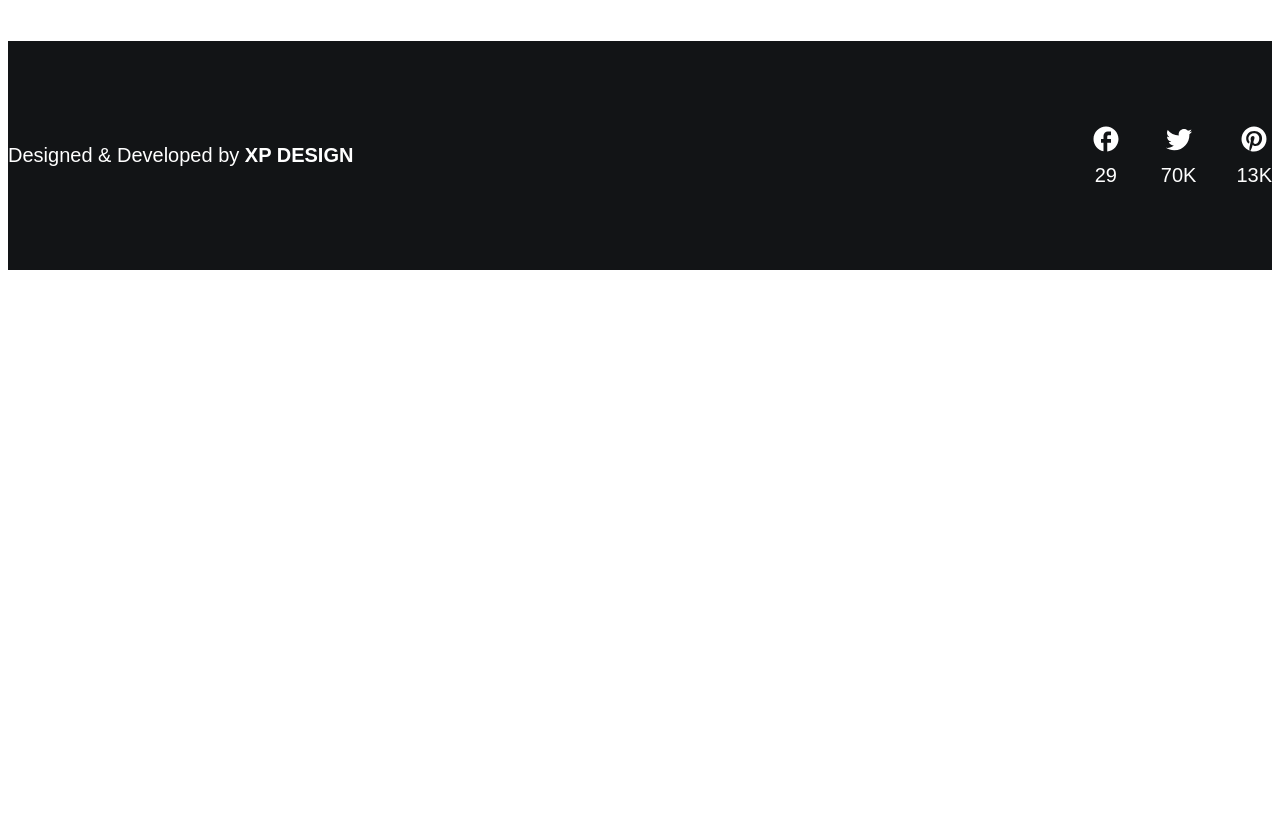
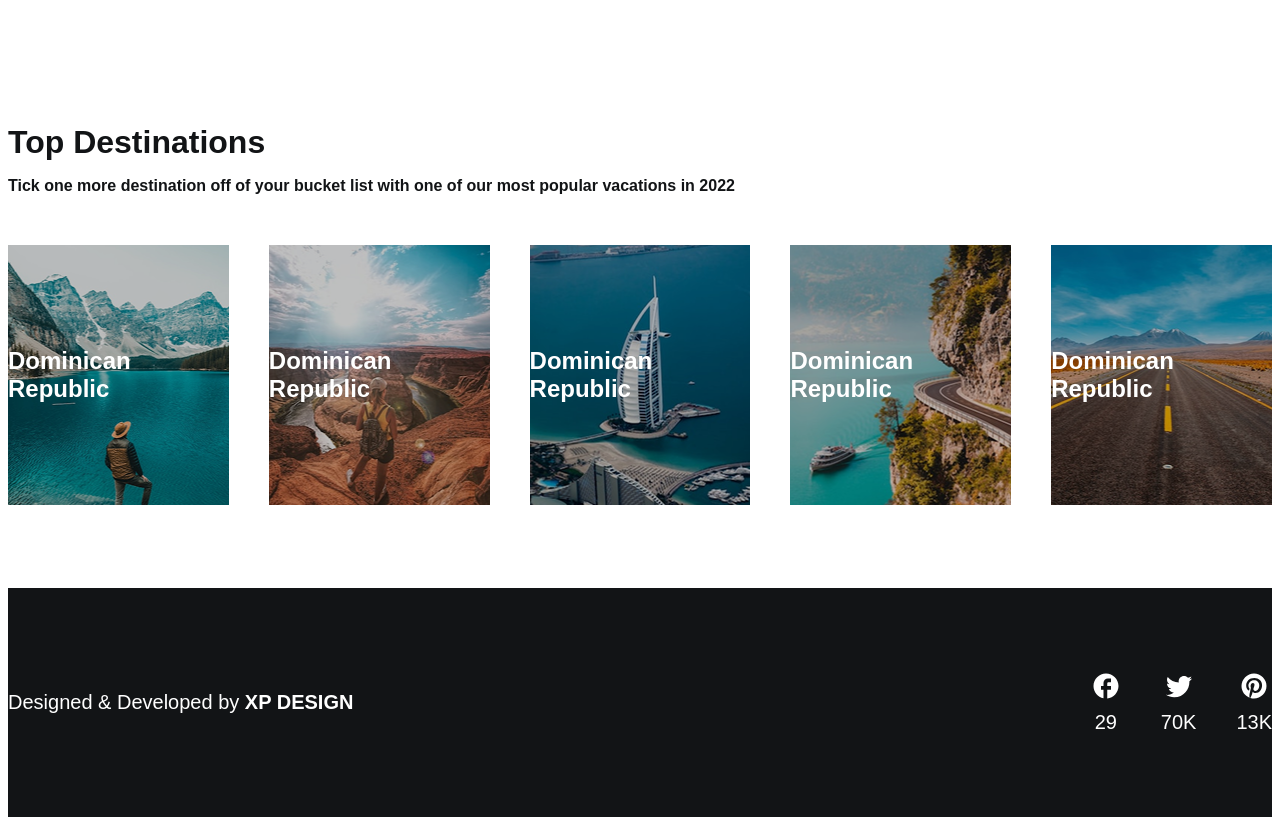
Before and after one commit to ns-morozova/multilang, a website built with webpack: page src/index.html in a window 1280 px wide. Shown: the part 2808-3633 px from the top of the page. Before the commit the page ends 3086 px from the top, so only its background shows below. Built offline with nearby package versions, Linux system fonts and the light colour scheme.

Commit message:
added destinations section

```diff
--- a/src/assets/css/style.css
+++ b/src/assets/css/style.css
@@ -415,9 +415,82 @@ h2 {
     cursor: pointer;
 }
 
+.destinations {
+    padding: 40px 0;
+}
+
+.destinations-text {
+    color: #121416;
+    font-weight: 700;
+}
+
+.destinations-text h3 {
+    font-size: 32px;
+    margin: 0;
+}
+
+.destinations-text p {
+    font-size: 16px;
+    margin: 16px 0 0 0;
+}
+
+.destinations-items {
+    display: flex;
+    justify-content: space-between;
+    gap: 40px;
+    margin-top: 50px;
+}
+
+.destinations-item {
+    position: relative;
+    width: 100%;
+    height: 260px;
+    background-repeat: no-repeat;
+    background-size: cover;
+    background-position: center;
+    display: flex;
+    align-items: center;
+    justify-content: center;
+}
+
+.destinations-item1 {
+    background-image: url("/src/assets/img/destination1.png");
+}
+
+.destinations-item2 {
+    background-image: url("/src/assets/img/destination2.png");
+}
+
+.destinations-item3 {
+    background-image: url("/src/assets/img/destination3.png");
+}
+
+.destinations-item4 {
+    background-image: url("/src/assets/img/destination4.png");
+}
+
+.destinations-item5 {
+    background-image: url("/src/assets/img/destination5.png");
+}
+
+.destinations-item h4 {
+    position: relative;
+    z-index: 2;
+    font-size: 24px;
+    font-weight: 700;
+    color: #fff;
+}
+
+.destinations-item::before {
+    content: "";
+    position: absolute;
+    inset: 0;
+    background-color: rgba(0, 0, 0, 0.25);
+    z-index: 1;
+}
+
 .footer {
     background-color: #121416;
-
     padding: 40px 0;
 }
 
--- a/src/index.html
+++ b/src/index.html
@@ -197,6 +197,36 @@
         </div>
     </div>
 
+    <div class="container">
+        <div class="destinations">
+            <div class="destinations-text">
+                <h3 data-i18n="destinations_title">Top Destinations</h3>
+                <p data-i18n="destinations_descr">Tick one more destination off of your bucket list with one of our most popular vacations in 2022</p>
+            </div>
+            <div class="destinations-items">
+                <div class="destinations-item destinations-item1">
+                    <h4 data-i18n="destination_title">Dominican Republic</h4>
+                </div>
+
+                <div class="destinations-item destinations-item2">
+                    <h4 data-i18n="destination_title">Dominican Republic</h4>
+                </div>
+
+                <div class="destinations-item destinations-item3">
+                    <h4 data-i18n="destination_title">Dominican Republic</h4>
+                </div>
+
+                <div class="destinations-item destinations-item4">
+                    <h4 data-i18n="destination_title">Dominican Republic</h4>
+                </div>
+
+                <div class="destinations-item destinations-item5">
+                    <h4 data-i18n="destination_title">Dominican Republic</h4>
+                </div>
+            </div>
+        </div>
+    </div>
+
     <footer class="footer">
         <div class="container">
             <div class="footer-content">
--- a/src/lang/en.json
+++ b/src/lang/en.json
@@ -40,5 +40,9 @@
     "travel_descr": "Progressively incentivize cooperative systems through technically sound functionalities. The credibly productivate seamless data.",
     "travel_button": "Start planning your trip",
 
+    "destinations_title": "Top Destinations",
+    "destinations_descr": "Tick one more destination off of your bucket list with one of our most popular vacations in 2022",
+    "destination_title": "Dominican Republic",
+
     "designed": "Designed & Developed by <strong>XP DESIGN</strong>"
 }
```
Also changed, not shown: src/lang/es.json (+12 -0 lines), src/assets/img/destination1.png (added), src/assets/img/destination2.png (added), src/assets/img/destination3.png (added), src/assets/img/destination4.png (added), src/assets/img/destination5.png (added).
